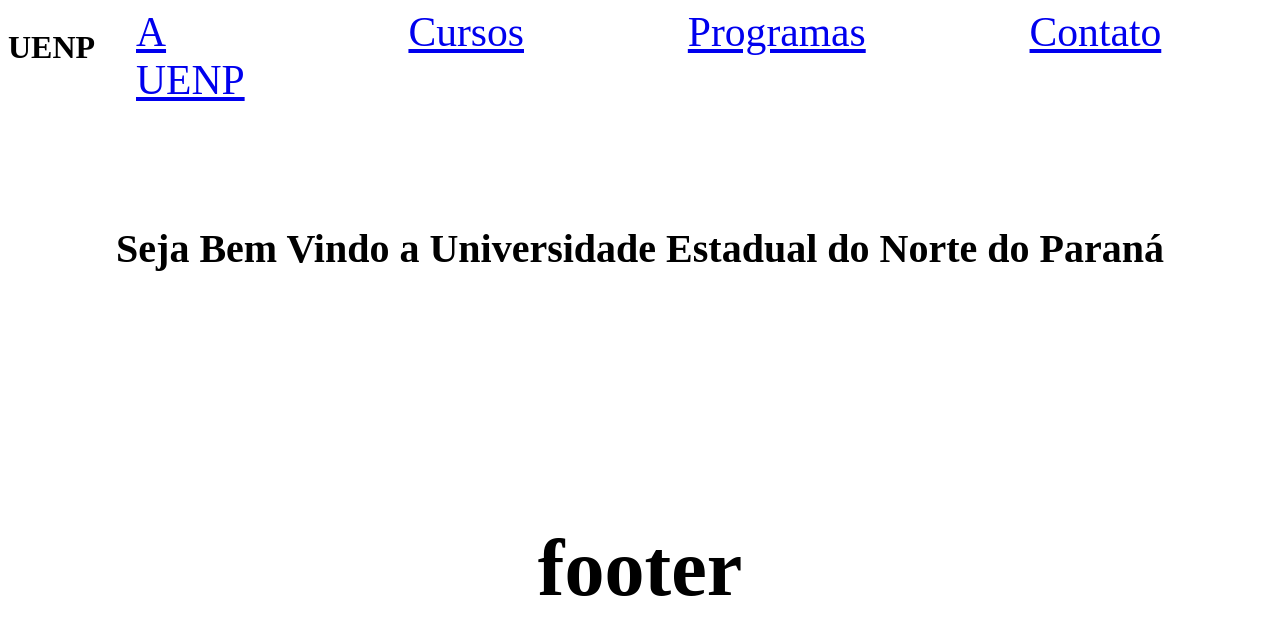
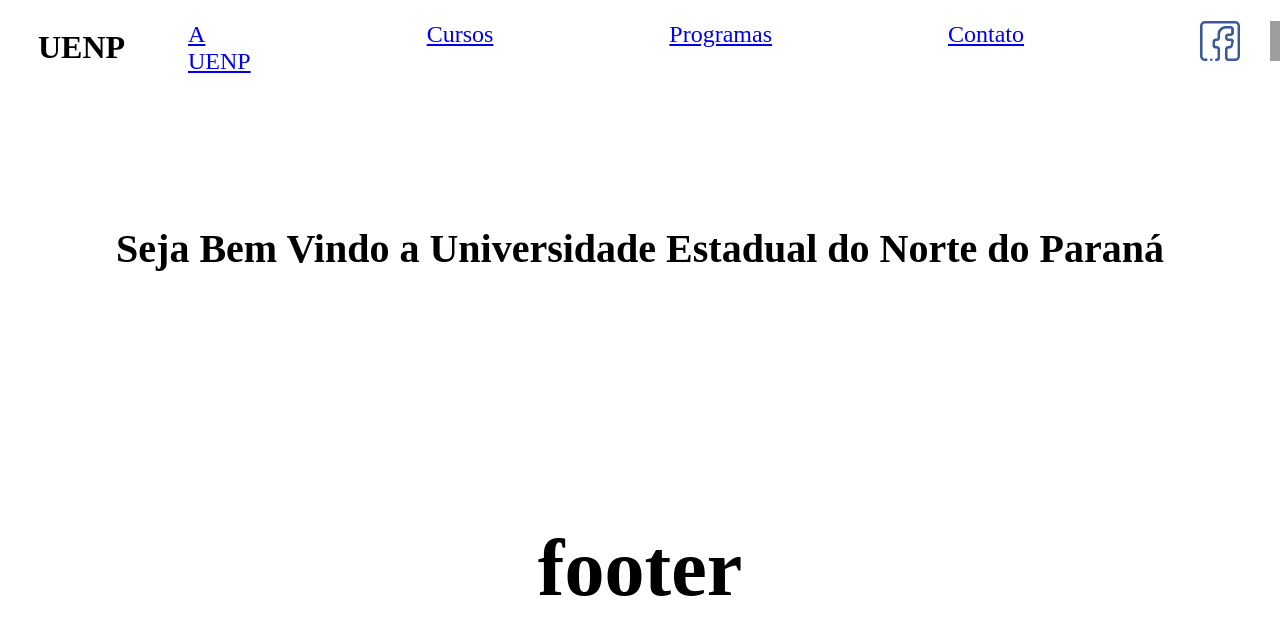
Before and after one commit to JJUUNN0/setup, a React (Vite) app in the folder landing-page/: page / in a window 1280 px wide. Shown: the top 634 px of the page. Built offline with nearby package versions, Linux system fonts and the light colour scheme; grey boxes are pictures that could not be loaded.

Commit message:
feat: ultima implementacao sophia

```diff
--- a/landing-page/src/components/header/index.jsx
+++ b/landing-page/src/components/header/index.jsx
@@ -9,6 +9,11 @@
   const toggleMenu = () => {
     setShow(!show);
   };
+
+  const closeMenu = () => {
+    setShow(false);
+  };
+
   return (
     <All>
       <Logo>
@@ -32,7 +37,12 @@
         </li>
         <Imagem src={facebookLogo} alt="imagem" />
         <Imagem src={instagramLogo} alt="imagem" />
+        {show && (
+          <button onClick={closeMenu}>X</button>
+        )}
       </MenuStyled>
+
+
     </All>
   );
 }
--- a/landing-page/src/components/header/style.jsx
+++ b/landing-page/src/components/header/style.jsx
@@ -2,6 +2,9 @@
 import { media } from "../../components/styles/media.js";
 
 const All = styled.header`
+  display: flex;
+  align-items: center;
+  justify-content: space-between;
   border-bottom: 1px solid #fff;
   background-color: ${({ theme }) => theme.second};
   width: 100%;
@@ -18,20 +21,19 @@
 `;
 
 const Logo = styled.div`
-  position: absolute;
-  display: flex;
-  align-items: center;
-  padding-right: 80%;
+  width: 150px;
+  padding-left: 30px;
 `;
 
 const MenuStyled = styled.ul`
+  flex: 1;
   list-style: none;
   margin: 0;
-  padding: 0 10%;
+  padding: 0;
   overflow: hidden;
-  font-size: 2.6rem;
+  font-size: 1.5rem;
   display: flex;
-  justify-content: space-between;
+  justify-content: space-around;
 
   li {
     margin-right: 16%;
@@ -77,17 +79,22 @@
   background-color: ${({ theme }) => theme.second};
   overflow: hidden;
   display: none;
-  height: 40vh;
+  height: 1vh;
 
   ${media.desktop`
     display: flex;
     align-items: center;
     position: fixed;
+    justify-content: space-around;
+  `}
+
+  ${media.tablet`
+
   `}
 
   ${media.mobile`
-    display: flex; /* Mostra o MenuContent apenas em telas de celular */
-    align-items: center;
+    display: flex;
+    align-items: end;
   `}
 `;
 
@@ -95,14 +102,15 @@
   cursor: pointer;
 
   ${media.desktop`
-    display: none; /* Esconde o MenuIcon em telas de desktop */
   `}
 
   ${media.mobile`
-    display: block; /* Mostra o MenuIcon apenas em telas de celular */
-    position: absolute; /* Define a posição absoluta */
-    top: 25px; /* Alinha o ícone ao topo */
-    right: 30px; /* Alinha o ícone à direita */
+    display: block;
+    position: absolute;
+    top: 25px;
+    right: 20px;
+    width: 24px;
+    height: auto;
   `}
 `;
 
```
